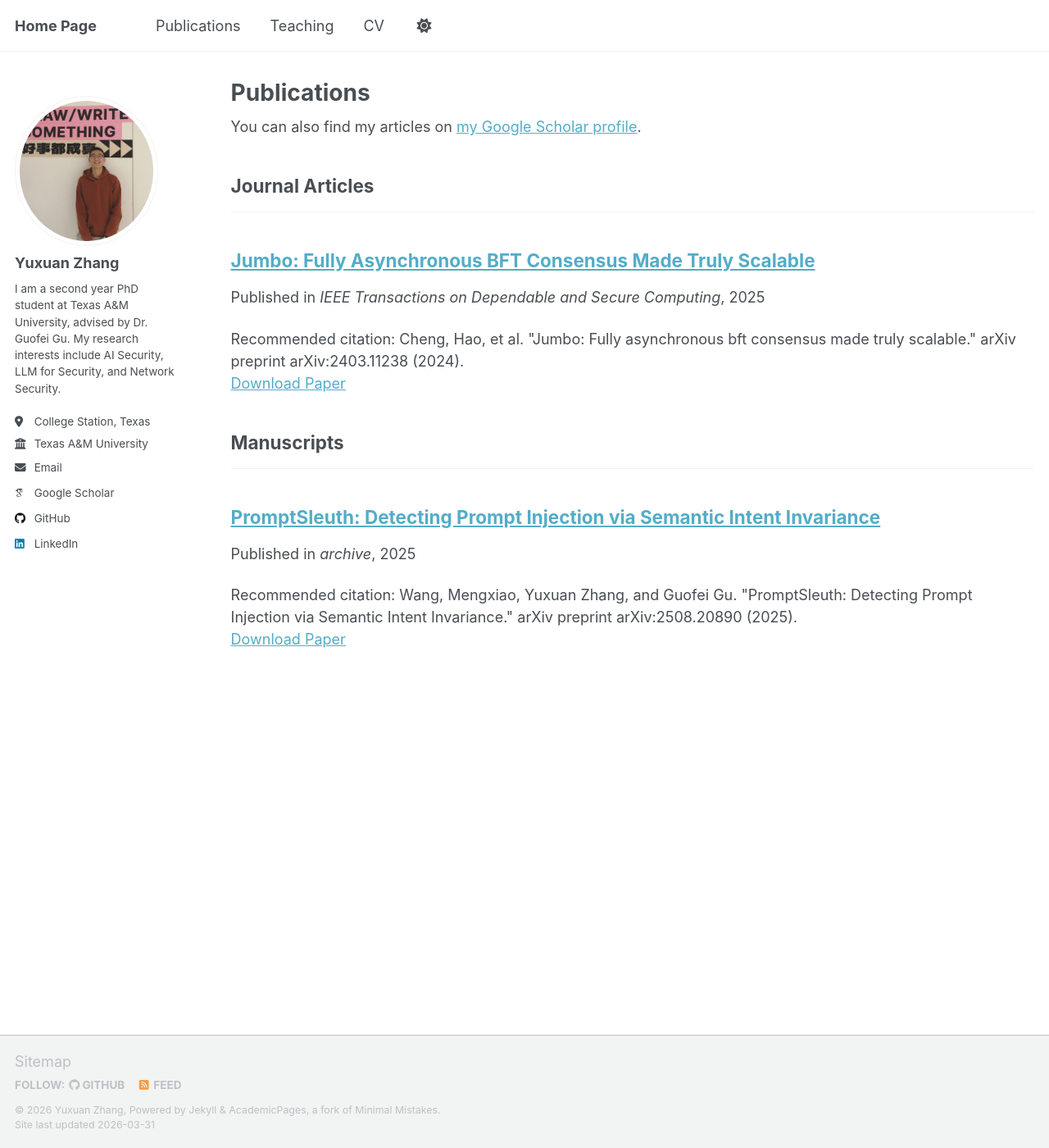
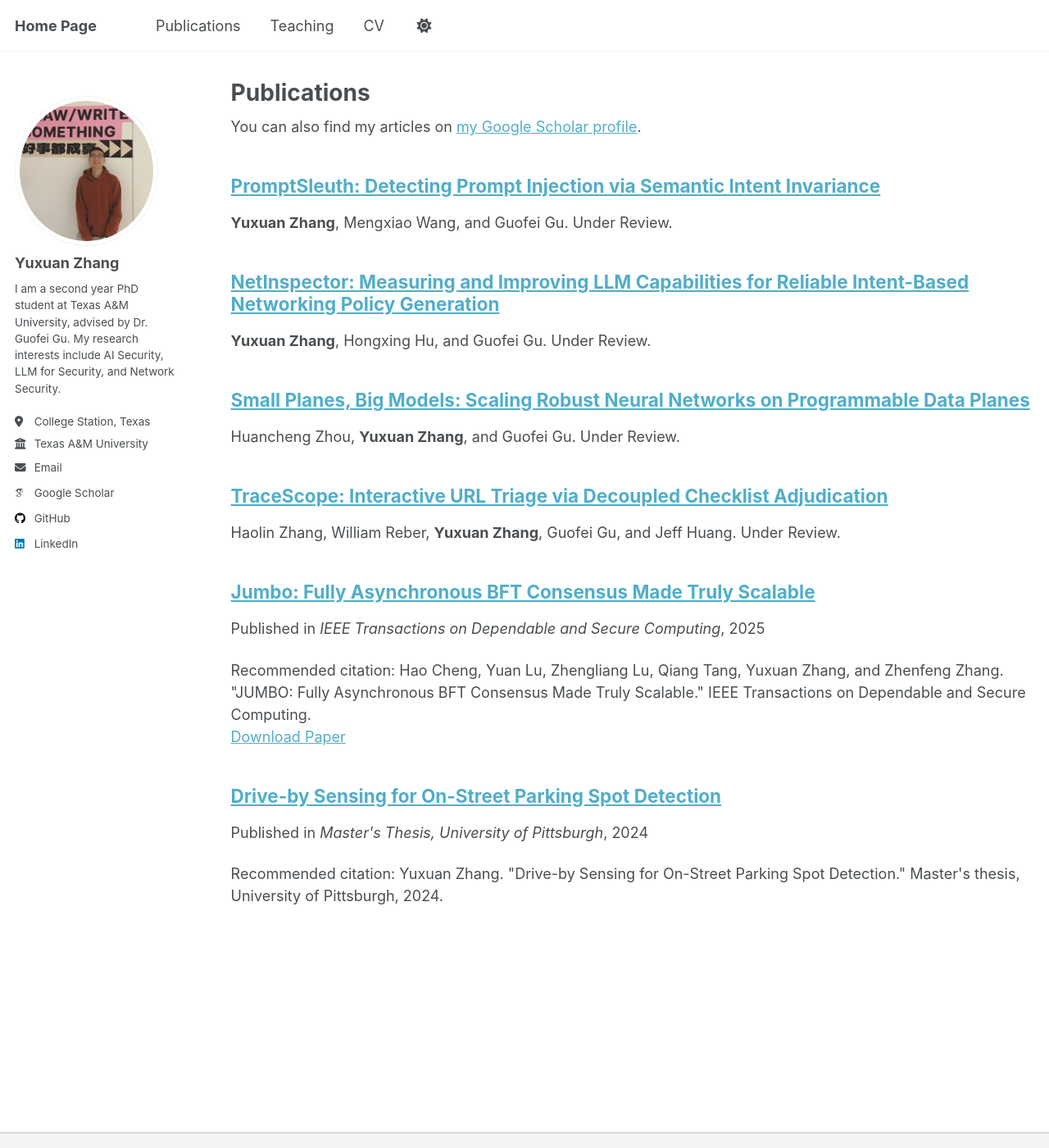
Before and after one commit to michaelzhang05/michaelzhang05.github.io, a Jekyll site: the page built from _pages/publications.html, in a window 1280 px wide and 1400 px high. Shown: the whole window at 82% size. Built offline with Jekyll 4.4.1, drawn with Linux system fonts in a browser that asks for light colours; some web fonts are replaced; a script that is not in the unit is left out.

Commit message:
Update website publications and CV

```diff
--- a/_includes/archive-single.html
+++ b/_includes/archive-single.html
@@ -38,7 +38,9 @@
       <p class="page__meta"><i class="fa fa-clock" aria-hidden="true"></i> {% include read-time.html %}</p>
     {% endif %}
 
-        {% if post.collection == 'teaching' %}
+        {% if post.summary_line %}
+          <p>{{ post.summary_line | markdownify | remove: '<p>' | remove: '</p>' }}</p>
+        {% elsif post.collection == 'teaching' %}
           <p> {{ post.type }}, <i>{{ post.venue }}</i>, {{ post.date | default: "1900-01-01" | date: "%Y" }} </p>
         {% elsif post.collection == 'publications' %}
           <p>Published in <i>{{ post.venue }}</i>, {{ post.date | default: "1900-01-01" | date: "%Y" }} </p>
@@ -52,7 +54,8 @@
     <p class="archive__item-excerpt" itemprop="description"><p>{{ post.excerpt | markdownify | remove: '<p>' | remove: '</p>' }}<strong><a href="{{ base_path }}{{ post.url }}" rel="permalink"> Read more</a></strong></p></p>
     {% endif %}
 
-    {% if post.citation and post.paperurl and post.slidesurl and post.bibtexurl %}
+    {% if post.summary_line %}
+    {% elsif post.citation and post.paperurl and post.slidesurl and post.bibtexurl %}
       <p>Recommended citation: {{ post.citation }}<br /><a href="{{ post.paperurl }}">Download Paper</a> | <a href="{{ post.slidesurl }}">Download Slides</a> | <a href="{{ post.bibtexurl }}">Download Bibtex</a></p>
     {% elsif post.citation and post.paperurl and post.slidesurl %}
       <p>Recommended citation: {{ post.citation }}<br /><a href="{{ post.paperurl }}">Download Paper</a> | <a href="{{ post.slidesurl }}">Download Slides</a></p>
--- a/_pages/cv.md
+++ b/_pages/cv.md
@@ -18,15 +20,19 @@ Education
 Work experience
 ======
 
-* Graduate Research Assistant (Aug 2024 - July 2025)
+* Graduate Research Assistant (Sep 2024 - current)
   * Texas A&M University
-  <!-- * Duties included: Merging pull requests -->
-  <!-- * Supervisor: Dr. Guofei Gu -->
+  * PI: Dr. Guofei Gu
 
-* Graduate Teaching Assistant (Aug 2025 - current)
+* Graduate Teaching Assistant (Sep 2025 - current)
   * Texas A&M University
-  <!-- * Duties included: Tagging issues -->
-  <!-- * Supervisor: Professor Git -->
+
+* Research Assistant (Jan 2023 - May 2024)
+  * University of Pittsburgh
+  * PI: Dr. Longfei Shangguan
+
+* Data Analyst Intern (Jul 2021 - Sep 2021)
+  * Tencent
 
 <!-- Skills
 ======
@@ -55,6 +61,10 @@ Teaching
     {% include archive-single-cv.html %}
   {% endfor %}</ul>
 
-<!-- Service and leadership -->
-<!-- ====== -->
-<!-- * Currently signed in to 43 different slack teams -->
+Service
+======
+* Program Committee: The Web Conference (WWW) 2026
+* Reviewer: IEEE Transactions on Dependable and Secure Computing (TDSC)
+* External Reviewer: ACM CCS 2025 and 2026
+* External Reviewer: USENIX Security 2025 and 2026
+* External Reviewer: NDSS 2026
--- a/_pages/publications.html
+++ b/_pages/publications.html
@@ -11,23 +11,10 @@ author_profile: true
 
 {% include base_path %}
 
-<!-- New style rendering if publication categories are defined -->
-{% if site.publication_category %}
-  {% for category in site.publication_category  %}
-    {% assign title_shown = false %}
-    {% for post in site.publications reversed %}
-      {% if post.category != category[0] %}
-        {% continue %}
-      {% endif %}
-      {% unless title_shown %}
-        <h2>{{ category[1].title }}</h2><hr />
-        {% assign title_shown = true %}
-      {% endunless %}
-      {% include archive-single.html %}
-    {% endfor %}
-  {% endfor %}
-{% else %}
-  {% for post in site.publications reversed %}
+{% assign publication_order = "/publication/2025-08-28-PromptSleuth|/publication/2026-01-02-NetInspector|/publication/2026-01-04-Small-Planes-Big-Models|/publication/2026-01-03-TraceScope|/publication/2025-05-12-Jumbo|/publication/2024-05-01-drive-by-sensing" | split: "|" %}
+{% for publication_permalink in publication_order %}
+  {% assign post = site.publications | where: "permalink", publication_permalink | first %}
+  {% if post %}
     {% include archive-single.html %}
-  {% endfor %}
-{% endif %}
+  {% endif %}
+{% endfor %}
--- /dev/null
+++ b/_publications/2024-05-01-drive-by-sensing.md
@@ -0,0 +1,9 @@
+---
+title: "Drive-by Sensing for On-Street Parking Spot Detection"
+collection: publications
+permalink: /publication/2024-05-01-drive-by-sensing
+excerpt: ''
+date: 2024-05-01
+venue: "Master's Thesis, University of Pittsburgh"
+citation: "Yuxuan Zhang. \"Drive-by Sensing for On-Street Parking Spot Detection.\" Master's thesis, University of Pittsburgh, 2024."
+---
--- a/_publications/2025-05-12-Jumbo.md
+++ b/_publications/2025-05-12-Jumbo.md
@@ -1,13 +1,10 @@
 ---
 title: "Jumbo: Fully Asynchronous BFT Consensus Made Truly Scalable"
 collection: publications
-category: journals
 permalink: /publication/2025-05-12-Jumbo
 excerpt: ''
 date: 2025-05-12
 venue: 'IEEE Transactions on Dependable and Secure Computing'
 paperurl: 'https://ieeexplore.ieee.org/abstract/document/11002681'
-citation: 'Cheng, Hao, et al. "Jumbo: Fully asynchronous bft consensus made truly scalable." arXiv preprint arXiv:2403.11238 (2024).'
+citation: 'Hao Cheng, Yuan Lu, Zhengliang Lu, Qiang Tang, Yuxuan Zhang, and Zhenfeng Zhang. "JUMBO: Fully Asynchronous BFT Consensus Made Truly Scalable." IEEE Transactions on Dependable and Secure Computing.'
 ---
-
-Using [MathJax](https://www.mathjax.org/) in the description is supported - $$E=mc^2$$ - however, the use must be mindful that the default delimiters are `$$...$$` and `\\[...\\]` which differs from the `$...$` that is typically expected.
--- a/_publications/2025-08-28-PromptSleuth.md
+++ b/_publications/2025-08-28-PromptSleuth.md
@@ -1,13 +1,9 @@
 ---
 title: "PromptSleuth: Detecting Prompt Injection via Semantic Intent Invariance"
 collection: publications
-category: manuscripts
 permalink: /publication/2025-08-28-PromptSleuth
 excerpt: ''
-date: 2025-08-28
-venue: 'archive'
-paperurl: 'https://arxiv.org/abs/2508.20890'
-citation: 'Wang, Mengxiao, Yuxuan Zhang, and Guofei Gu. "PromptSleuth: Detecting Prompt Injection via Semantic Intent Invariance." arXiv preprint arXiv:2508.20890 (2025).'
+date: 2026-01-01
+venue: 'Under Review'
+summary_line: '<strong>Yuxuan Zhang</strong>, Mengxiao Wang, and Guofei Gu. Under Review.'
 ---
-
-Using [MathJax](https://www.mathjax.org/) in the description is supported - $$E=mc^2$$ - however, the use must be mindful that the default delimiters are `$$...$$` and `\\[...\\]` which differs from the `$...$` that is typically expected.
--- /dev/null
+++ b/_publications/2026-01-02-NetInspector.md
@@ -0,0 +1,9 @@
+---
+title: "NetInspector: Measuring and Improving LLM Capabilities for Reliable Intent-Based Networking Policy Generation"
+collection: publications
+permalink: /publication/2026-01-02-NetInspector
+excerpt: ''
+date: 2026-01-02
+venue: 'Under Review'
+summary_line: '<strong>Yuxuan Zhang</strong>, Hongxing Hu, and Guofei Gu. Under Review.'
+---
--- /dev/null
+++ b/_publications/2026-01-03-TraceScope.md
@@ -0,0 +1,9 @@
+---
+title: "TraceScope: Interactive URL Triage via Decoupled Checklist Adjudication"
+collection: publications
+permalink: /publication/2026-01-03-TraceScope
+excerpt: ''
+date: 2026-01-03
+venue: 'Under Review'
+summary_line: 'Haolin Zhang, William Reber, <strong>Yuxuan Zhang</strong>, Guofei Gu, and Jeff Huang. Under Review.'
+---
--- /dev/null
+++ b/_publications/2026-01-04-Small-Planes-Big-Models.md
@@ -0,0 +1,9 @@
+---
+title: "Small Planes, Big Models: Scaling Robust Neural Networks on Programmable Data Planes"
+collection: publications
+permalink: /publication/2026-01-04-Small-Planes-Big-Models
+excerpt: ''
+date: 2026-01-04
+venue: 'Under Review'
+summary_line: 'Huancheng Zhou, <strong>Yuxuan Zhang</strong>, and Guofei Gu. Under Review.'
+---
```
Also changed, not shown: other parts of _pages/cv.md (+2 -0 lines), _layouts/single.html (+5 -2 lines), 1 other file.
